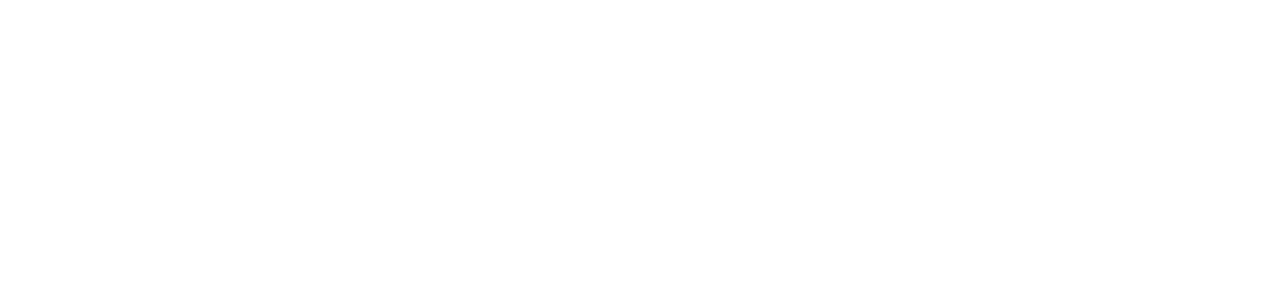
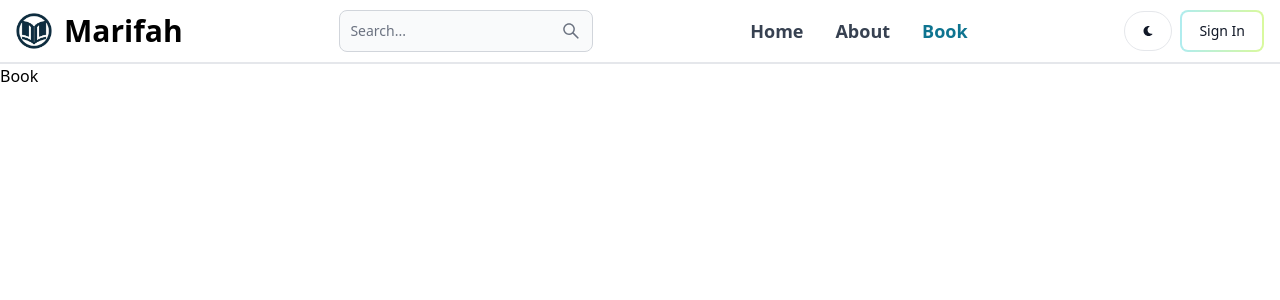
Before and after one commit to faqihfnf/mern-blog, a React (Vite) app in the folder client/: page /book in a window 1280 px wide. Before the commit this address had no page. Shown: the top 300 px of the page. Built offline with nearby package versions, Linux system fonts and the light colour scheme.

Commit message:
"Add Header"

```diff
--- a/client/package.json
+++ b/client/package.json
@@ -10,8 +10,10 @@
     "preview": "vite preview"
   },
   "dependencies": {
+    "flowbite-react": "^0.10.2",
     "react": "^18.2.0",
     "react-dom": "^18.2.0",
+    "react-icons": "^5.4.0",
     "react-router-dom": "^7.0.2"
   },
   "devDependencies": {
--- a/client/src/App.jsx
+++ b/client/src/App.jsx
@@ -4,18 +4,20 @@
 import SignIn from "./pages/SignIn";
 import SignUp from "./pages/SignUp";
 import Dashboard from "./pages/Dashboard";
-import Project from "./pages/Project";
 import About from "./pages/About";
+import Header from "./components/Header";
+import Book from "./pages/Book";
 
 export default function App() {
   return (
     <BrowserRouter>
+      <Header />
       <Routes>
         <Route path="/" element={<Home />} />
         <Route path="/sign-in" element={<SignIn />} />
         <Route path="/sign-up" element={<SignUp />} />
         <Route path="/dashboard" element={<Dashboard />} />
-        <Route path="/project" element={<Project />} />
+        <Route path="/book" element={<Book />} />
         <Route path="/about" element={<About />} />
       </Routes>
     </BrowserRouter>
--- /dev/null
+++ b/client/src/components/Header.jsx
@@ -0,0 +1,66 @@
+import { Button, Navbar, TextInput } from "flowbite-react";
+import React from "react";
+import { Link, useLocation } from "react-router-dom";
+import { AiOutlineSearch } from "react-icons/ai";
+import { FaMoon } from "react-icons/fa";
+import SignIn from "../pages/SignIn";
+
+export default function Header() {
+  const path = useLocation().pathname;
+  return (
+    <Navbar className="border-b-2">
+      <Link to="/">
+        <div className="flex items-center">
+          <img
+            src="/logo.png"
+            className="mr-3 h-6 sm:h-9"
+            alt="Flowbite Logo"
+          />
+          <span className="font-bold text-3xl">Marifah</span>
+        </div>
+      </Link>
+      <form>
+        <TextInput
+          className="w-72 hidden lg:inline"
+          type="text"
+          placeholder="Search..."
+          rightIcon={AiOutlineSearch}
+        />
+      </form>
+      <Button className="w-12 h-10 lg:hidden" color="gray" pill>
+        <AiOutlineSearch />
+      </Button>
+      <div className="flex items-center gap-2 md:order-2">
+        <Button className="w-12 h-10 hidden sm:inline" color="gray" pill>
+          <FaMoon />
+        </Button>
+        <Link to={SignIn}>
+          <Button outline gradientDuoTone="tealToLime">
+            Sign In
+          </Button>
+        </Link>
+        <Navbar.Toggle />
+      </div>
+      <Navbar.Collapse>
+        <Navbar.Link
+          active={path === "/"}
+          as={"div"}
+          className="text-lg font-bold">
+          <Link to="/">Home</Link>
+        </Navbar.Link>
+        <Navbar.Link
+          active={path === "/about"}
+          as={"div"}
+          className="text-lg font-bold">
+          <Link to="/about">About</Link>
+        </Navbar.Link>
+        <Navbar.Link
+          active={path === "/book"}
+          as={"div"}
+          className="text-lg font-bold">
+          <Link to="/book">Book</Link>
+        </Navbar.Link>
+      </Navbar.Collapse>
+    </Navbar>
+  );
+}
--- /dev/null
+++ b/client/src/pages/Book.jsx
@@ -0,0 +1,5 @@
+import React from "react";
+
+export default function Book() {
+  return <div>Book</div>;
+}
--- a/client/src/pages/Project.jsx
+++ /dev/null
@@ -1,5 +0,0 @@
-import React from "react";
-
-export default function Project() {
-  return <div>Project</div>;
-}
--- a/client/tailwind.config.js
+++ b/client/tailwind.config.js
@@ -1,8 +1,10 @@
+const flowbite = require("flowbite-react/tailwind");
+
 /** @type {import('tailwindcss').Config} */
 export default {
-  content: ["./index.html", "./src/**/*.{js,ts,jsx,tsx}"],
+  content: ["./index.html", "./src/**/*.{js,ts,jsx,tsx}", flowbite.content()],
   theme: {
     extend: {},
   },
-  plugins: [],
+  plugins: [flowbite.plugin()],
 };
```
Also changed, not shown: 1 other file (tests, documents, lock files or other folders).
